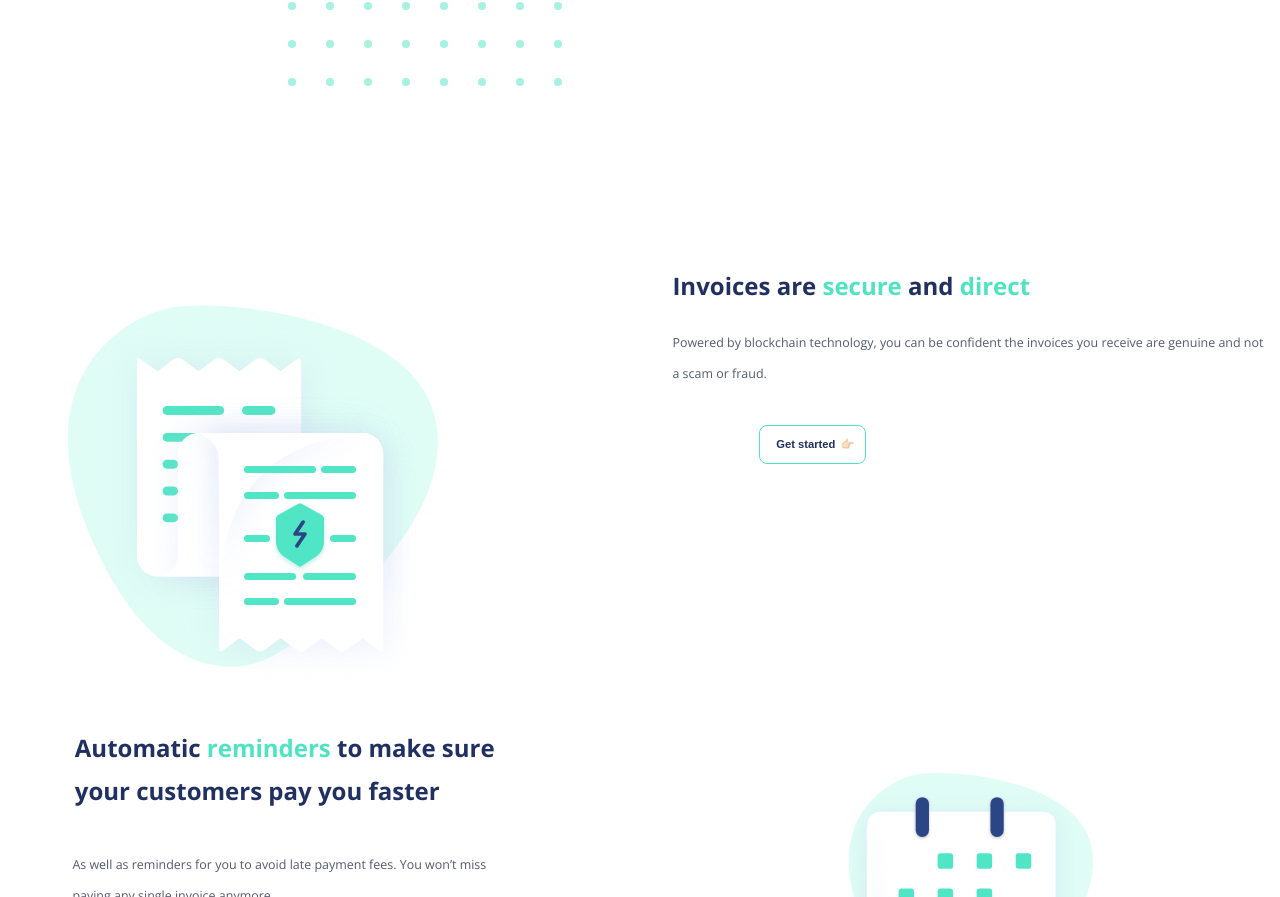
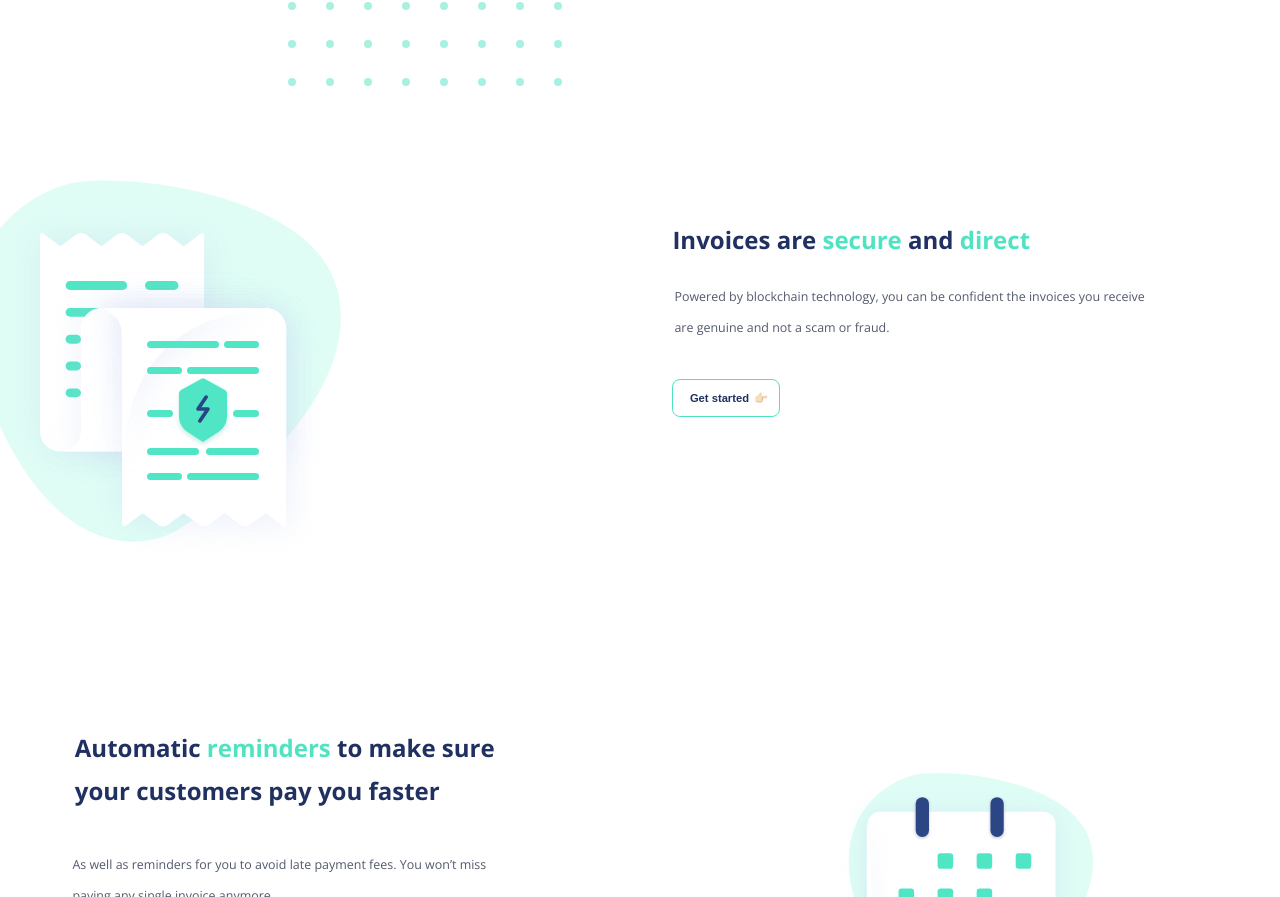
Before and after one commit to Lianakeys/LucaWebsite, a React (Create React App) app in the folder luca-website/: page / in a window 1280 px wide. Shown: the part 3874-4771 px from the top of the page. Built offline with nearby package versions, Linux system fonts and the light colour scheme.

Commit message:
completed invoice section

```diff
--- a/luca-website/src/components/cssComponents/invoice.css
+++ b/luca-website/src/components/cssComponents/invoice.css
@@ -46,7 +46,7 @@
     font-weight: 700;
     line-height: 68px;
     color: #203060;
-    margin-top: 14rem;
+    margin-top: 10rem;
 }
 
 .invoice-notes {
@@ -54,7 +54,7 @@
     font-size: 18px;
     height: 80px;
     padding: 2px;
-    width: 100%;
+    width: 80%;
     /* text-align: left; */
     color: rgba(35, 44, 68, 0.78);
     /* background-color: blue; */
@@ -69,7 +69,7 @@
     width: 180px;
     background-color: white;
     color: #203060;
-    margin-left: -20rem;
+    /* margin-left: -20rem; */
     /* display: flex;
     justify-content: center; */
     /* margin-left: 1.5rem; */
--- a/luca-website/src/components/invoice.js
+++ b/luca-website/src/components/invoice.js
@@ -9,12 +9,13 @@ class Invoice extends React.Component {
   render() {
     return (
       <div className="home-page">
-        <div className="invoice section ">
+        <div className="home section ">
+
+          <div className="section-content">
+            <img src={invoice} alt="hero" className="invoice-Hero-image" />
+          </div>
+
           <div className="section-title-box-left">
-        <img src={invoice} alt="hero" className="invoice-Hero-image" />
-
-          </div>
-          <div className="section-content">
 
             <h6 className="invoice-section-title">
               Invoices are <span className="time">secure</span> and <span className="cost">direct</span>
@@ -27,6 +28,7 @@ class Invoice extends React.Component {
               </button>
 
           </div>
+
         </div>
 
       </div>
```
Lines whose indentation alone changed are shown as unchanged.
